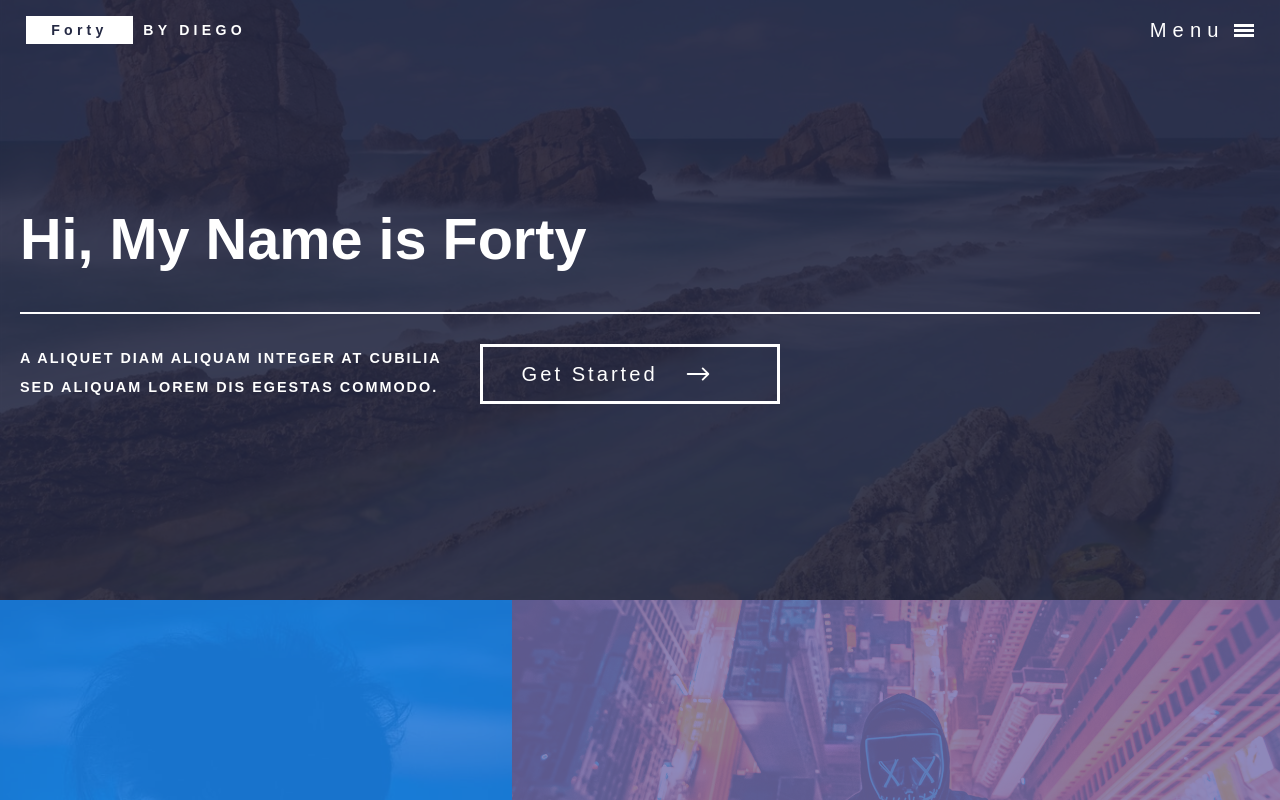
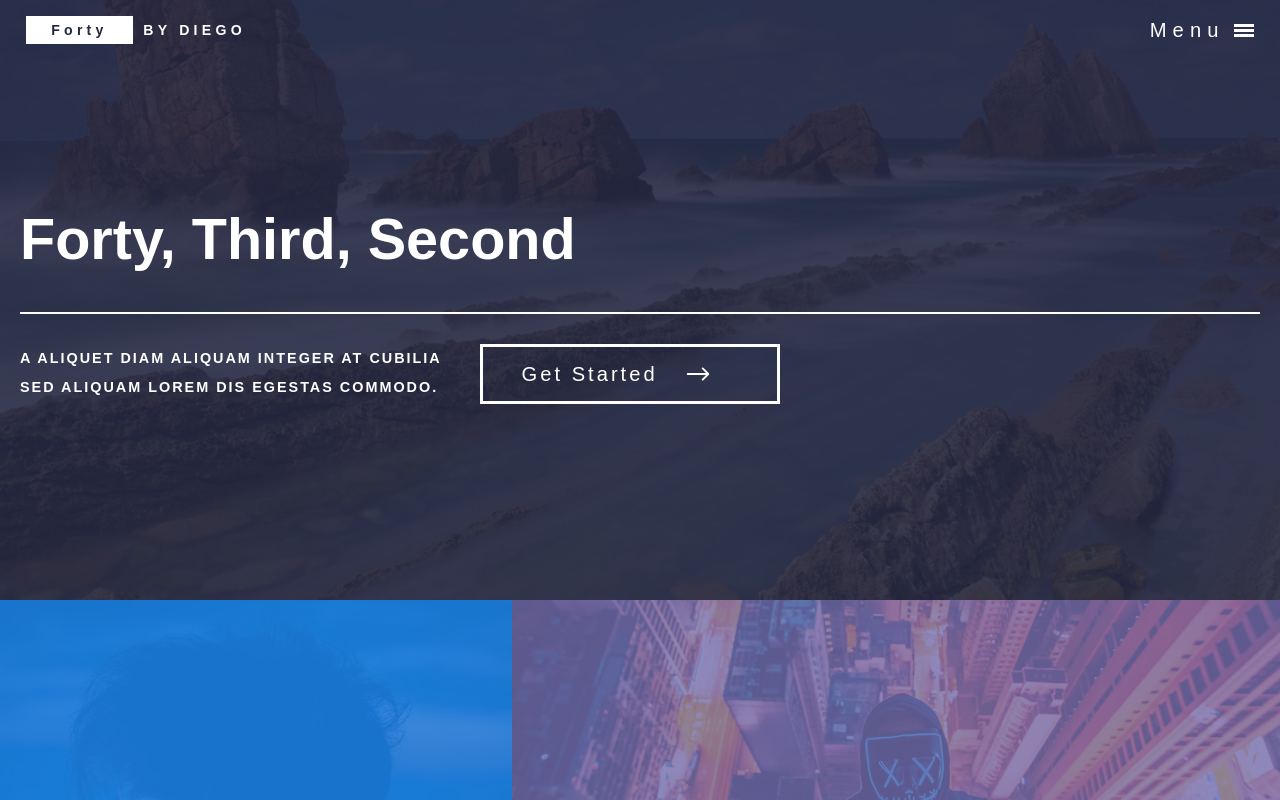
Before and after one commit to diego-nascimento/Forty-Template, a Next.js app: page / in a window 1280 px wide. Shown: the top 800 px of the page. Built offline with nearby package versions, Linux system fonts and the light colour scheme.

Commit message:
menu aparecendo na posição correta

```diff
--- a/src/Components/IndexPage/Painel/Painel.js
+++ b/src/Components/IndexPage/Painel/Painel.js
@@ -2,13 +2,27 @@ import React from 'react';
 import { Container, Letreiro } from './Painel.style';
 import Button from '../../Button/Button';
 import { BsArrowRight } from 'react-icons/bs';
+import { GlobalContext } from '../../../GlobalContext/Context';
 
 export default function Painel() {
+  const Menuref = React.useRef();
+  const global = React.useContext(GlobalContext);
+
+  React.useEffect(() => {
+    window.addEventListener('scroll', () => {
+      if (Menuref.current.getBoundingClientRect().bottom <= 0) {
+        global.setheaderState(1);
+      } else {
+        global.setheaderState(0);
+      }
+    });
+  });
+
   return (
-    <Container>
+    <Container ref={Menuref}>
       <Letreiro className="highSize">
         <div className="Titulo">
-          <h1>Hi, My Name is Forty</h1>
+          <h1>Forty, Third, Second</h1>
         </div>
         <div className="Subtitulo">
           <p>
--- a/src/Components/IndexPage/Painel/Painel.style.js
+++ b/src/Components/IndexPage/Painel/Painel.style.js
@@ -15,6 +15,7 @@ export const Container = styled.section`
   @media (max-width: 750px) {
     height: 500px;
   }
+
   :after {
     content: '';
     position: absolute;
--- a/src/Components/Layout/layout.js
+++ b/src/Components/Layout/layout.js
@@ -2,13 +2,16 @@ import React from 'react';
 import Menu from '../Menu/Menu';
 import Footer from '../Footer/Footer';
 import { Layout } from './layout.styles';
+import { GlobalStorage } from '../../GlobalContext/Context';
 
 export default function layout({ children }) {
   return (
-    <Layout>
-      <Menu />
-      <main>{children}</main>
-      <Footer />
-    </Layout>
+    <GlobalStorage>
+      <Layout>
+        <Menu />
+        <main>{children}</main>
+        <Footer />
+      </Layout>
+    </GlobalStorage>
   );
 }
--- a/src/Components/Menu/Menu.js
+++ b/src/Components/Menu/Menu.js
@@ -2,20 +2,12 @@ import React from 'react';
 import { MenuStyle, BotaoMenu, Botao, Modal, Lista, Item } from './Menu.style';
 import { FiX } from 'react-icons/fi';
 import Button from '../Button/Button';
+import { GlobalContext } from '../../GlobalContext/Context';
 
 const Menu = () => {
   const [MenuState, setMenuState] = React.useState(0);
-  const [HeaderState, setHeaderState] = React.useState(0);
 
-  React.useEffect(() => {
-    window.addEventListener('scroll', () => {
-      if (window.scrollY > 600) {
-        setHeaderState(1);
-      } else {
-        setHeaderState(0);
-      }
-    });
-  });
+  const Global = React.useContext(GlobalContext);
 
   return (
     <>
@@ -48,7 +40,7 @@ const Menu = () => {
           </>
         ) : null}
       </Modal>
-      <MenuStyle HeaderState={HeaderState}>
+      <MenuStyle HeaderState={Global.MenuPosition}>
         <a href="">
           <strong>Forty</strong>
           <span> BY DIEGO</span>
--- /dev/null
+++ b/src/GlobalContext/Context.js
@@ -0,0 +1,18 @@
+import React from 'react';
+
+export const GlobalContext = React.createContext();
+
+export const GlobalStorage = ({ children }) => {
+  const [HeaderState, setHeaderState] = React.useState(0);
+
+  return (
+    <GlobalContext.Provider
+      value={{
+        MenuPosition: HeaderState,
+        setheaderState: setHeaderState,
+      }}
+    >
+      {children}
+    </GlobalContext.Provider>
+  );
+};
```
